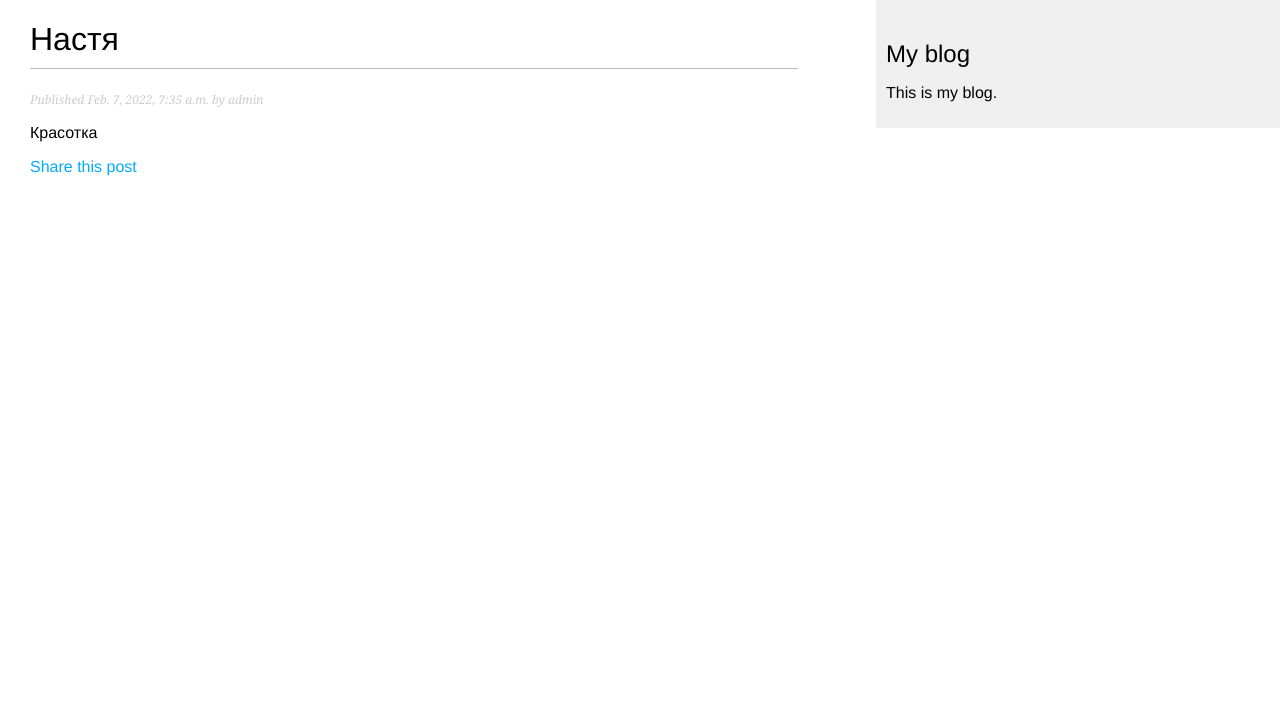
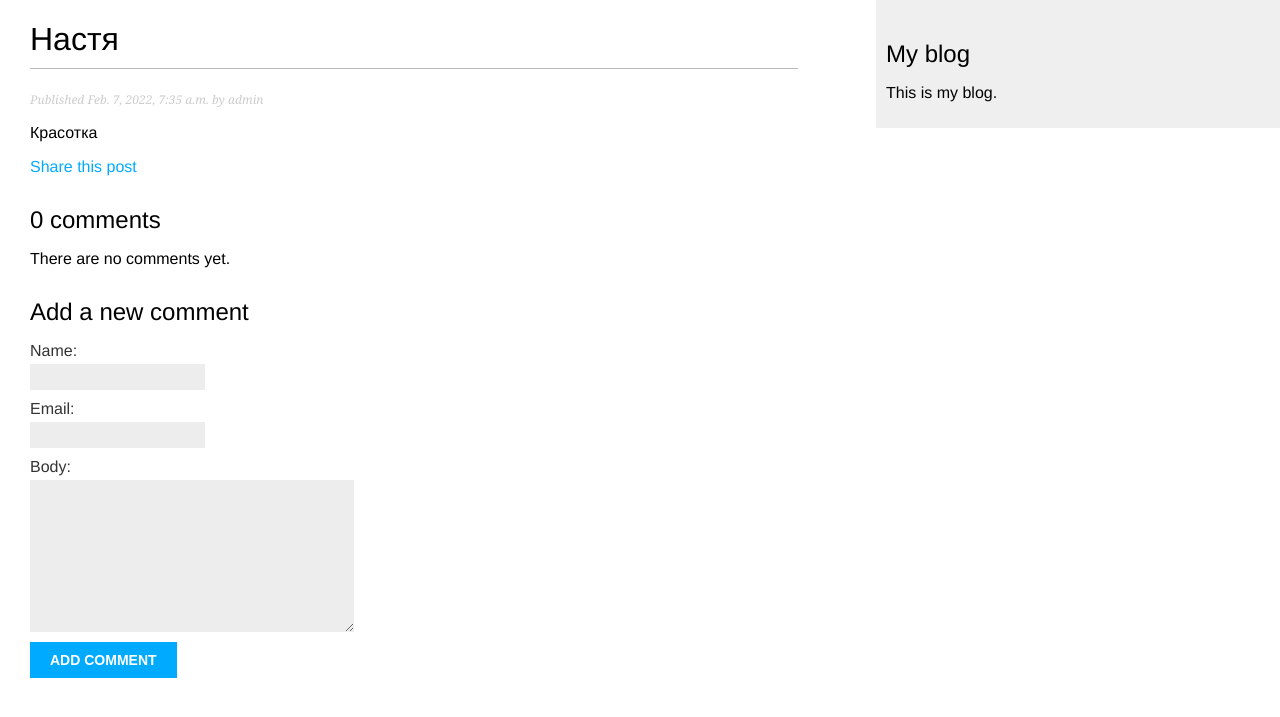
Before and after one commit to varabyeu/django3_by_example, a Django app: the page made by mysite/blog/forms.py in a window 1280 px wide. Shown: the top 717 px of the page. Run offline with Django 3.2, Linux system fonts and the light colour scheme; data comes from the database, SQL or seed files in the repository; both versions use the stored data as it was after the commit.

Commit message:
Commiting from work machine. Add comment features

```diff
--- a/mysite/blog/forms.py
+++ b/mysite/blog/forms.py
@@ -1,11 +1,20 @@
 from django import forms
+
+from blog.models import Comment
 
 
 class EmailPostForm(forms.Form):
-	name = forms.CharField(max_length=25)
-	email = forms.EmailField()
-	to = forms.EmailField()
-	comments = forms.CharField(
-		required=False,
-		widget=forms.Textarea
-	)
+    name = forms.CharField(max_length=25)
+    email = forms.EmailField()
+    to = forms.EmailField()
+    comments = forms.CharField(
+        required=False,
+        widget=forms.Textarea
+    )
+
+
+class CommentForm(forms.ModelForm):
+
+    class Meta:
+        model = Comment
+        fields = ('name', 'email', 'body')
--- a/mysite/blog/models.py
+++ b/mysite/blog/models.py
@@ -48,3 +48,23 @@ class Post(models.Model):
 
 	def __str__(self):
 		return self.title
+
+
+class Comment(models.Model):
+	post = models.ForeignKey(
+		Post,
+		on_delete=models.CASCADE,
+		related_name='comments'
+	)
+	name = models.CharField(max_length=80)
+	email = models.EmailField()
+	body = models.TextField()
+	created = models.DateTimeField(auto_now_add=True)
+	updated = models.DateTimeField(auto_now=True)
+	active = models.BooleanField(default=True)
+
+	class Meta:
+		ordering = ('created',)
+
+	def __str__(self):
+		return f'Comment by {self.name} on {self.post}'
--- a/mysite/blog/templates/blog/post/detail.html
+++ b/mysite/blog/templates/blog/post/detail.html
@@ -11,4 +11,30 @@
         Share this post
         </a>
     </p>
+    {% with comments.count as total_comments %}
+        <h2>
+            {{ total_comments }} comment{{ total_comments|pluralize }}
+        </h2>
+    {% endwith %}
+    {% for comment in comments %}
+        <div class="comment">
+            <p class="info">
+              Comment {{ forloop.counter }} by {{ comment.name }}
+              {{ comment.created }}
+            </p>
+            {{ comment.body|linebreaks }}
+        </div>
+    {% empty %}
+        <p>There are no comments yet.</p>
+    {% endfor %}
+    {% if new_comment %}
+        <h2>Your comment has been added.</h2>
+    {% else %}
+        <h2>Add a new comment</h2>
+        <form method="post">
+            {{ comment_form.as_p }}
+            {% csrf_token %}
+            <p><input type="submit" value="Add comment"></p>
+        </form>
+    {% endif %}
 {% endblock %}
--- a/mysite/blog/views.py
+++ b/mysite/blog/views.py
@@ -2,7 +2,7 @@ from django.core.mail import send_mail
 from django.core.paginator import Paginator, PageNotAnInteger, EmptyPage
 from django.shortcuts import render, get_object_or_404
 
-from .forms import EmailPostForm
+from .forms import EmailPostForm, CommentForm
 from .models import Post
 from django.views.generic import ListView
 
@@ -41,7 +41,25 @@ def post_detail(request, year, month, day, post):
 		publish__month=month,
 		publish__day=day
 	)
-	return render(request, 'blog/post/detail.html', {'post': post})
+	comments = post.comments.filter(active=True)
+	new_comment = None
+	if request.method == 'POST':
+
+		comment_form = CommentForm(data=request.POST)
+		if comment_form.is_valid():
+
+			new_comment = comment_form.save(commit=False)
+			new_comment.post = post
+			new_comment.save()
+	else:
+		comment_form = CommentForm()
+	return render(request,
+				  'blog/post/detail.html',
+				  {'post': post,
+				   'comments': comments,
+				   'new_comment': new_comment,
+				   'comment_form': comment_form}
+				  )
 
 
 def post_share(request, post_id):
```
Also changed, not shown: mysite/blog/admin.py (+8 -1 lines), mysite/blog/migrations/0002_auto_20220208_1701.py (added), mysite/db.sqlite3.
